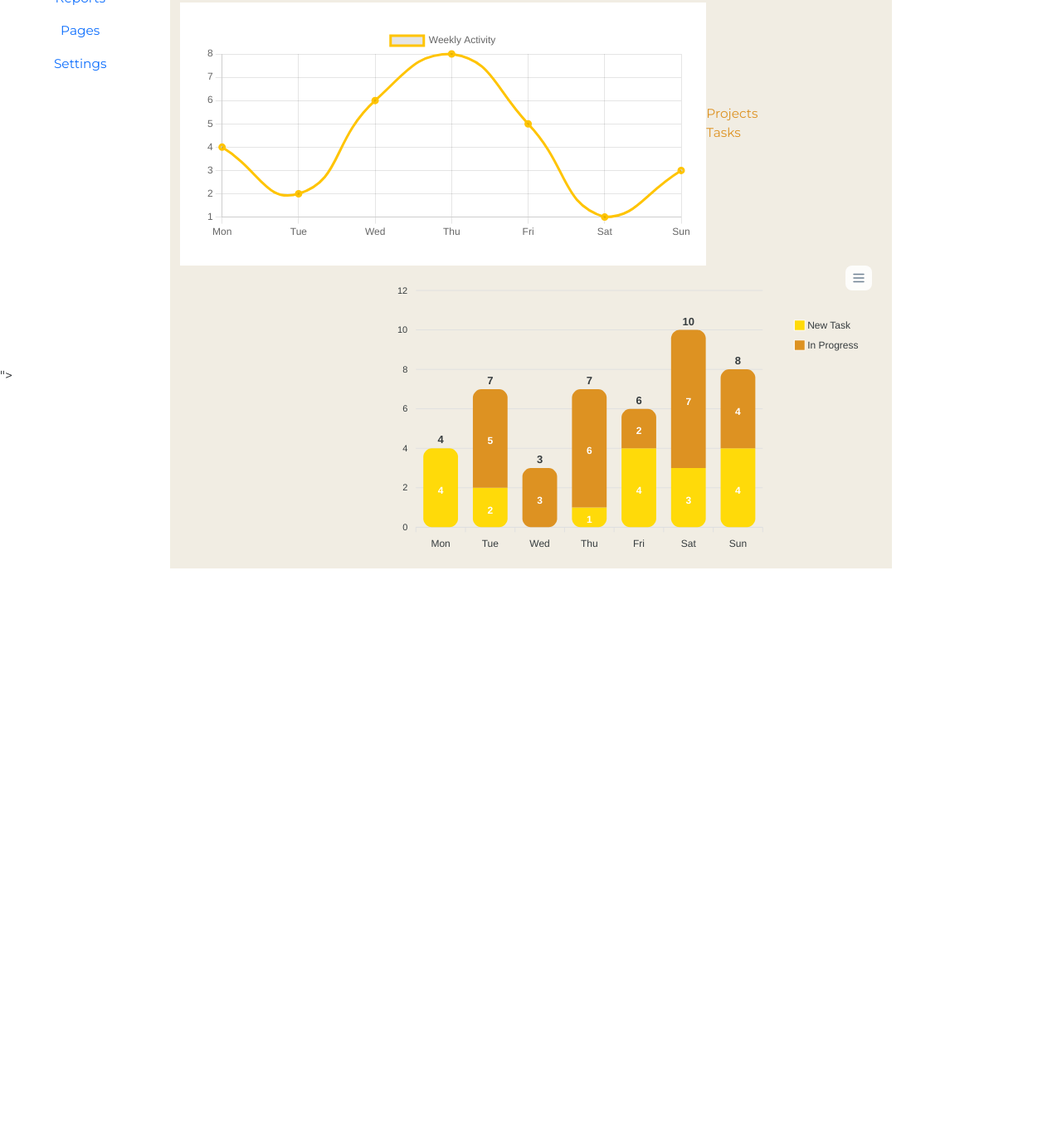
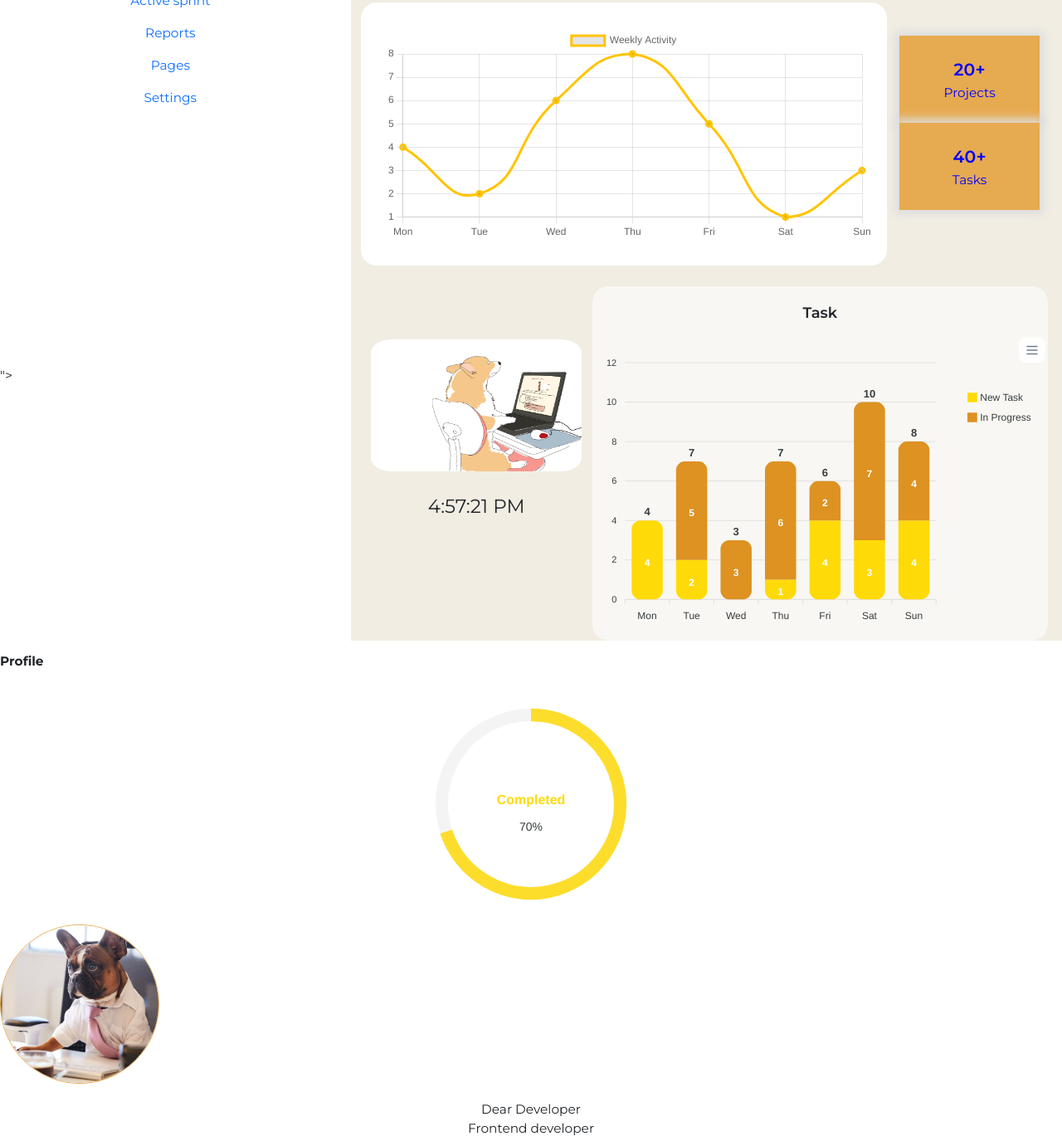
Before and after one commit to NewLina/W20sec-dashboard-with-libraries-, a website: page assignment2/index.html in a window 1280 px wide. Shown: the part 359-1740 px from the top of the page at 83% size. Before the commit the page ends 1044 px from the top, so only its background shows below. Drawn offline with nearby package versions, Linux system fonts and the light colour scheme.

Commit message:
completed

```diff
--- a/assignment2/assets/styles/styles.css
+++ b/assignment2/assets/styles/styles.css
@@ -2,7 +2,7 @@
     margin: 0;
     padding: 0;
     max-width: 100%;
-    height: 100vh;
+    height: 100%;
     font-family: 'Montserrat', sans-serif;
 }
 
@@ -57,7 +57,7 @@ text-align: center;
     padding: 2% 50% 0 0;
     font-size: 1.3vw;
 }
-.container__title{
+.container__title, .profile__title{
     padding-top: 1vw;
     margin: 0;
     font-weight: 700;
@@ -71,31 +71,97 @@ text-align: center;
     background-color: white;
     margin-top: 2vw;
     width: 75%;
+    border-radius: 1.5vw;
 }
 
 .container__statistics{
     display: flex;
     flex-direction: row;
     color:rgb(221, 146, 34);
+    column-gap: 1.2vw;
 }
 
 .tasks{
     display: flex;
     flex-direction: row;
 }
-.tasks__chart{
-    width: 70%;
+
+.tasks__chart-title{
+    width: 65%;
+    margin-top: 2vw;
+    padding-top: 1.5vw;
+    background-color: rgba(255, 255, 255, 0.596);
+    border-radius: 1.5vw;
 }
-.tasks__todo-list{
-    width: 29%;
+.tasks__chart-title p{
+    text-align: center;
+    font-weight: 600;
+    font-size: 1.4vw;
+}
+
+.tasks__image{
+    width: 33%;
+    padding: 1vw;
+    margin-top: 6vw;
+}
+
+.task-image{
+    width: 100%;
+    border-radius: 10%;
+    text-align: center;
 }
 
 .statistics__projects{
     display: flex;
     flex-direction: column;
     justify-content: center;
+    width: 20%;
 }
 .projects-stat, .tasks-stat{
     display: flex;
     flex-direction: column;
+    text-align: center;
+    background-color: rgb(230, 170, 80);
+    color: blue;
+    box-shadow: 0 0 10px 5px rgba(221, 221, 221, 1);
 }
+.projects-stat{
+    padding: 2vw 1vw 2vw 1vw;
+}
+
+.tasks-stat{
+    padding: 2vw 1vw 2vw 1vw;
+}
+
+.total-projects, .total-tasks{
+font-size: 1.6vw;
+font-weight: 600;
+}
+
+.tasks__time{
+    padding-top: 2vw;
+    text-align: center;
+    font-size: 1.8vw;
+}
+
+.profile__photo{
+    display: inline-block;
+    border-radius: 50%;
+    border: 1px solid rgb(230, 170, 80);
+    overflow: hidden;
+    width: 15vw;
+    height:15vw;
+}
+.profile__photo img{
+    width:100%;
+    height:100%;
+    object-fit: cover;
+}
+
+.profile__name, .profile__position{
+    text-align: center;
+}
+.profile__name{
+margin: 0;
+padding-top: 1vw;
+}
--- a/assignment2/index.html
+++ b/assignment2/index.html
@@ -88,21 +88,24 @@
                     </div>
                 </div>
                 <div class="container__tasks tasks">
-                    <div class="tasks__todo-list"></div>
-                    <div class="tasks__chart"></div>
+                    <div class="tasks__image"><img class="task-image" src="./assets/images/dog.png" alt="taskPicture">
+                        <div class="tasks__time"></div>
+                    </div>
+                    <div class="tasks__chart-title">
+                        <p>Task</p>
+                        <div class="tasks__chart"></div>
+                    </div>
                 </div>
             </div>
             <div class="col profile">
                 <p class="profile__title">Profile</p>
                 <p class="profile__completion"></p>
-                <div class="profile__completion-bar"><img class="profile__photo" src="" alt=""></div>
+                <div class="profile__completion-bar"></div>
+                <div class="profile__photo">
+                    <img src="./assets/images/profile.jpg" />
+                </div>
                 <p class="profile__name"></p>
                 <p class="profile__position"></p>
-                <div class="profile__current-projects current-projects">
-                    <p class="current-projects__title"></p>
-                    <div class="current-projects__project project--one"></div>
-                    <div class="current-projects__project project--two"></div>
-                </div>
             </div>
         </div>
     </main>
--- a/assignment2/script/index.js
+++ b/assignment2/script/index.js
@@ -1,5 +1,11 @@
 const moment = require('moment');
 const containerDate=document.querySelector('.container__date');
+const containerTime=document.querySelector('.tasks__time');
 
 let today = moment(new Date()).format('dddd, MMMM Do YYYY');
 containerDate.textContent=today;
+
+const update = function() {
+    containerTime.innerHTML = moment().format('LTS');
+};
+setInterval(update, 1000);
--- a/assignment2/script/index2.js
+++ b/assignment2/script/index2.js
@@ -7,9 +7,12 @@ const myWeeklyChart=document.getElementById('myWeeklyChart');
 const userName=document.querySelector('.title-text');
 const totalProjects = document.querySelector('.total-projects');
 const totalTasks = document.querySelector('.total-tasks');
+const profileName=document.querySelector('.profile__name');
+const position=document.querySelector('.profile__position');
 
 const dataJSON = `{
   "name": "Dear Developer",
+  "position": "Frontend developer",
   "monday": 4,
   "tuesday": 2,
   "wednesday": 6,
@@ -30,12 +33,15 @@ const dataJSON = `{
   "saturdayTasks": 7,
   "newSaturdayTasks": 3,
   "sundayTasks": 4,
-  "newSundayTasks": 4
+  "newSundayTasks": 4,
+  "profile": 70
 }`;
 
 const data=JSON.parse(dataJSON);
 
 userName.textContent=`Welcome ${data.name}!`;
+profileName.textContent=data.name;
+position.textContent=data.position;
 
 new Chart(myWeeklyChart, {
   type: 'line',
@@ -125,3 +131,26 @@ function countTasks() {
   const taskSum=Math.floor((data.newMondayTasks + data.newTuesdayTasks + data.newWednesdayTasks + data.newThursdayTasks + data.newFridayTasks + data.newSaturdayTasks + data.newSundayTasks + data.mondayTasks + data.tuesdayTasks + data.wednesdayTasks + data.thursdayTasks + data.fridayTasks + data.saturdayTasks + data.sundayTasks)/10)*10;
   return taskSum;
 }
+
+totalProjects.textContent=`${countProjects()}+`;
+totalTasks.textContent=`${countTasks()}+`;
+
+const barOptions = {
+  series: [data.profile],
+  colors:['rgb(255, 218, 9)'],
+  chart: {
+  height: 290,
+  type: 'radialBar',
+},
+plotOptions: {
+  radialBar: {
+    hollow: {
+      size: '70%',
+    }
+  },
+},
+labels: ['Completed'],
+};
+
+const barChart = new ApexCharts(document.querySelector(".profile__completion-bar"), barOptions);
+barChart.render();
```
Also changed, not shown: assignment2/assets/images/dog.png (added), assignment2/assets/images/profile.jpg (added), assignment2/bundle.js.
